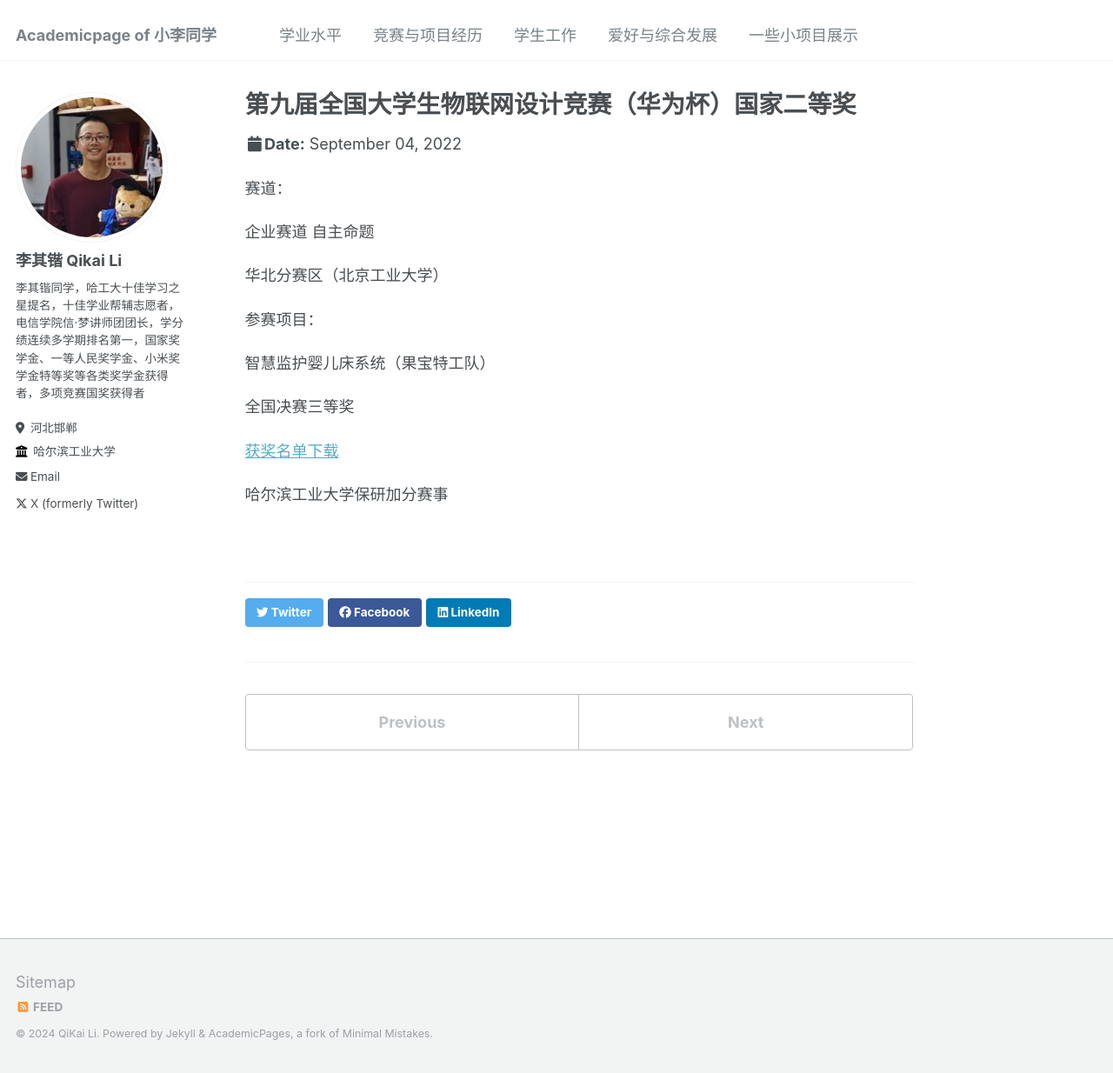
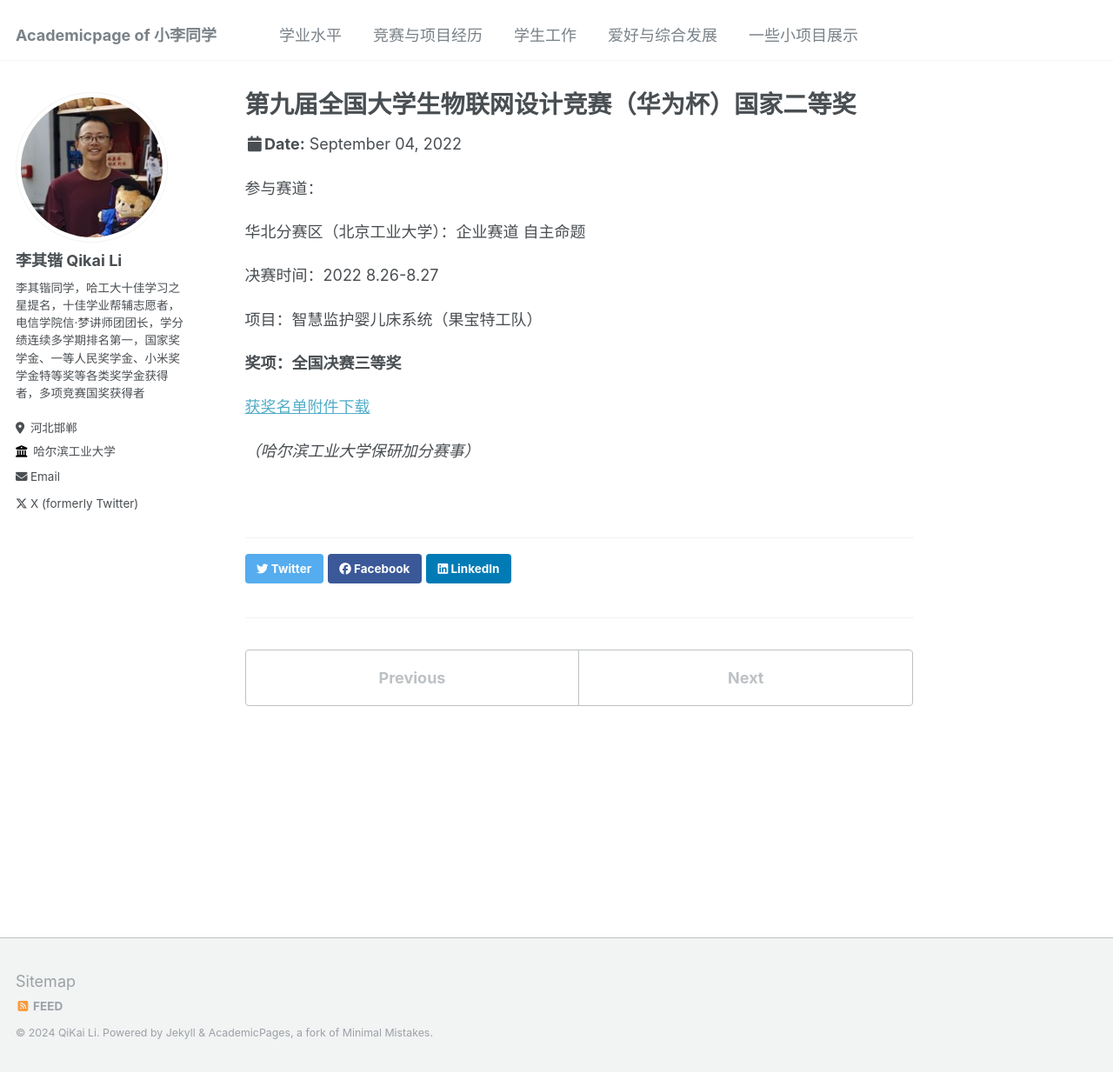
Before and after one commit to HITLqk/lqk, a Jekyll site: the page built from _talks/2013-03-01-tutorial-1.md, in a window 1280 px wide and 1234 px high. Shown: the whole window at 87% size. Built offline with Jekyll 4.4.1, drawn with Linux system fonts in a browser that asks for light colours.

Commit message:
Update 2013-03-01-tutorial-1.md

```diff
--- a/_talks/2013-03-01-tutorial-1.md
+++ b/_talks/2013-03-01-tutorial-1.md
@@ -8,18 +8,16 @@ date: 2022-09-04
 location: "Beijing, China"
 ---
 
-赛道：
+参与赛道：
 
-企业赛道 自主命题
+华北分赛区（北京工业大学）：企业赛道 自主命题
 
-华北分赛区（北京工业大学）
+决赛时间：2022 8.26-8.27
 
-参赛项目：
+项目：智慧监护婴儿床系统（果宝特工队）
 
-智慧监护婴儿床系统（果宝特工队）
+**奖项：全国决赛三等奖**
 
-全国决赛三等奖
+[获奖名单附件下载](https://iot.sjtu.edu.cn/ueditor/net/upload/file/20220904/6379793218001286403129319.pdf)
 
-[获奖名单下载](https://iot.sjtu.edu.cn/ueditor/net/upload/file/20220904/6379793218001286403129319.pdf)
-
-哈尔滨工业大学保研加分赛事
+*（哈尔滨工业大学保研加分赛事）*
```
